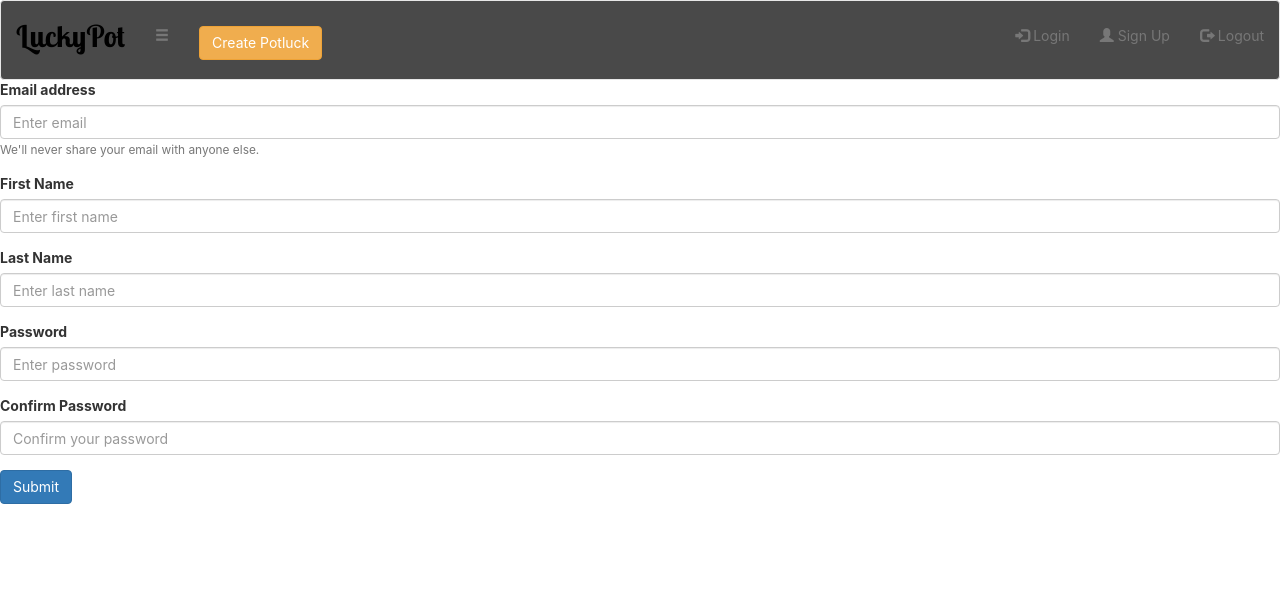
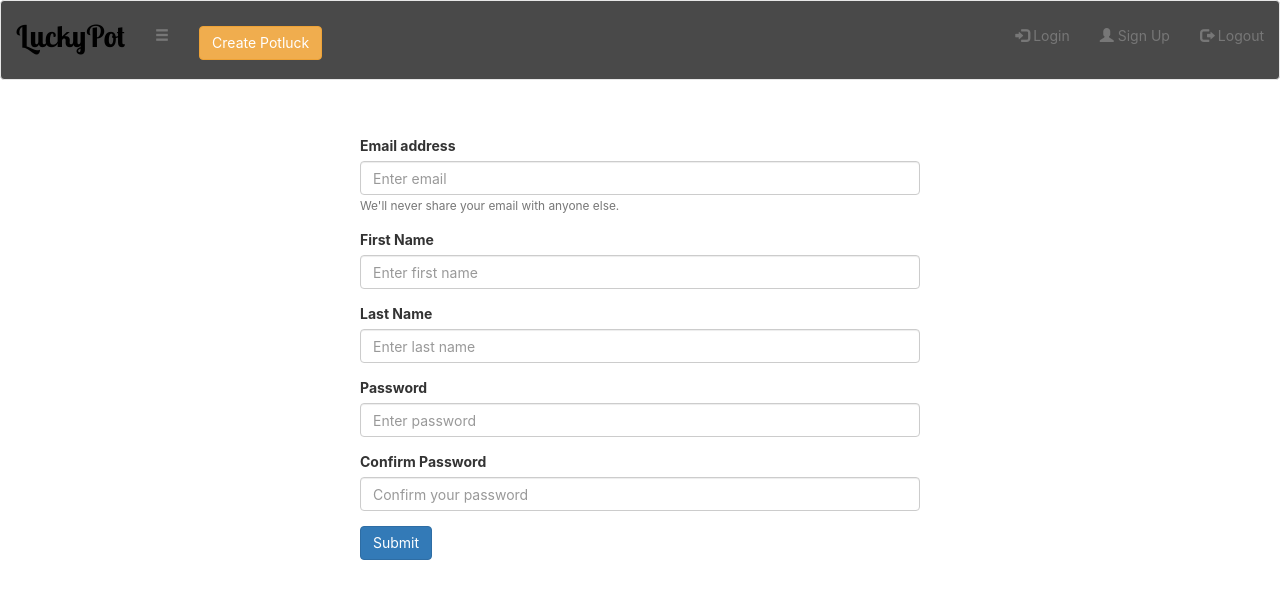
Before and after one commit to barbmich/luckypot, a React (Create React App) app: page / in a window 1280 px wide. Shown: the top 598 px of the page. Built offline with nearby package versions, Linux system fonts and the light colour scheme; no server answers.

Commit message:
modify SigninForm and SignupForm

```diff
--- a/src/App.js
+++ b/src/App.js
@@ -1,7 +1,8 @@
 import React, { useState } from "react";
 import "./App.css";
 import NavBar from "./components/NavBar";
-import SignupForm from "./components/Sign-up/SignupForm";
+// import SignupForm from "./components/Sign-up/SignupForm";
+import SignupContainer from "./components/Sign-up/SignupContainer";
 
 export default function App() {
   const [state, setState] = useState({
@@ -33,7 +34,7 @@ export default function App() {
     <main>
       <NavBar />
       <section>
-        <SignupForm />
+        <SignupContainer />
       </section>
     </main>
   );
--- a/src/components/Sign-in/SigninForm.js
+++ b/src/components/Sign-in/SigninForm.js
@@ -16,7 +16,7 @@ export default function SignInForm(props) {
       <Button
         variant="primary"
         type="submit"
-        onClick={() => console.log("clicked Submit")}
+        onClick={() => console.log("click!")}
       >
         Submit
       </Button>
--- /dev/null
+++ b/src/components/Sign-up/SignupContainer.js
@@ -0,0 +1,14 @@
+import React from "react";
+import Container from "react-bootstrap/Container";
+import Row from "react-bootstrap/Row";
+import Col from "react-bootstrap/Col";
+import SignupForm from "./SignupForm";
+import "./SignupContainer.scss";
+
+export default function SignupContainer(prop) {
+  return (
+    <Container className="container">
+      <SignupForm />
+    </Container>
+  );
+}
--- /dev/null
+++ b/src/components/Sign-up/SignupContainer.scss
@@ -0,0 +1,4 @@
+.container {
+  display: flex;
+  justify-content: center;
+}
--- a/src/components/Sign-up/SignupForm.js
+++ b/src/components/Sign-up/SignupForm.js
@@ -1,10 +1,11 @@
 import React from "react";
 import Form from "react-bootstrap/Form";
 import Button from "react-bootstrap/Button";
+import "./SignupForm.scss";
 
 export default function SignupForm(props) {
   return (
-    <Form>
+    <Form className="form">
       <Form.Group controlId="formBasicEmail">
         <Form.Label>Email address</Form.Label>
         <Form.Control type="email" placeholder="Enter email" />
@@ -33,7 +34,7 @@ export default function SignupForm(props) {
       <Button
         variant="primary"
         type="submit"
-        onClick={() => console.log("click")}
+        onClick={() => console.log("click!")}
       >
         Submit
       </Button>
--- /dev/null
+++ b/src/components/Sign-up/SignupForm.scss
@@ -0,0 +1,4 @@
+.form {
+  margin: 4em;
+  width: 40em;
+}
```
